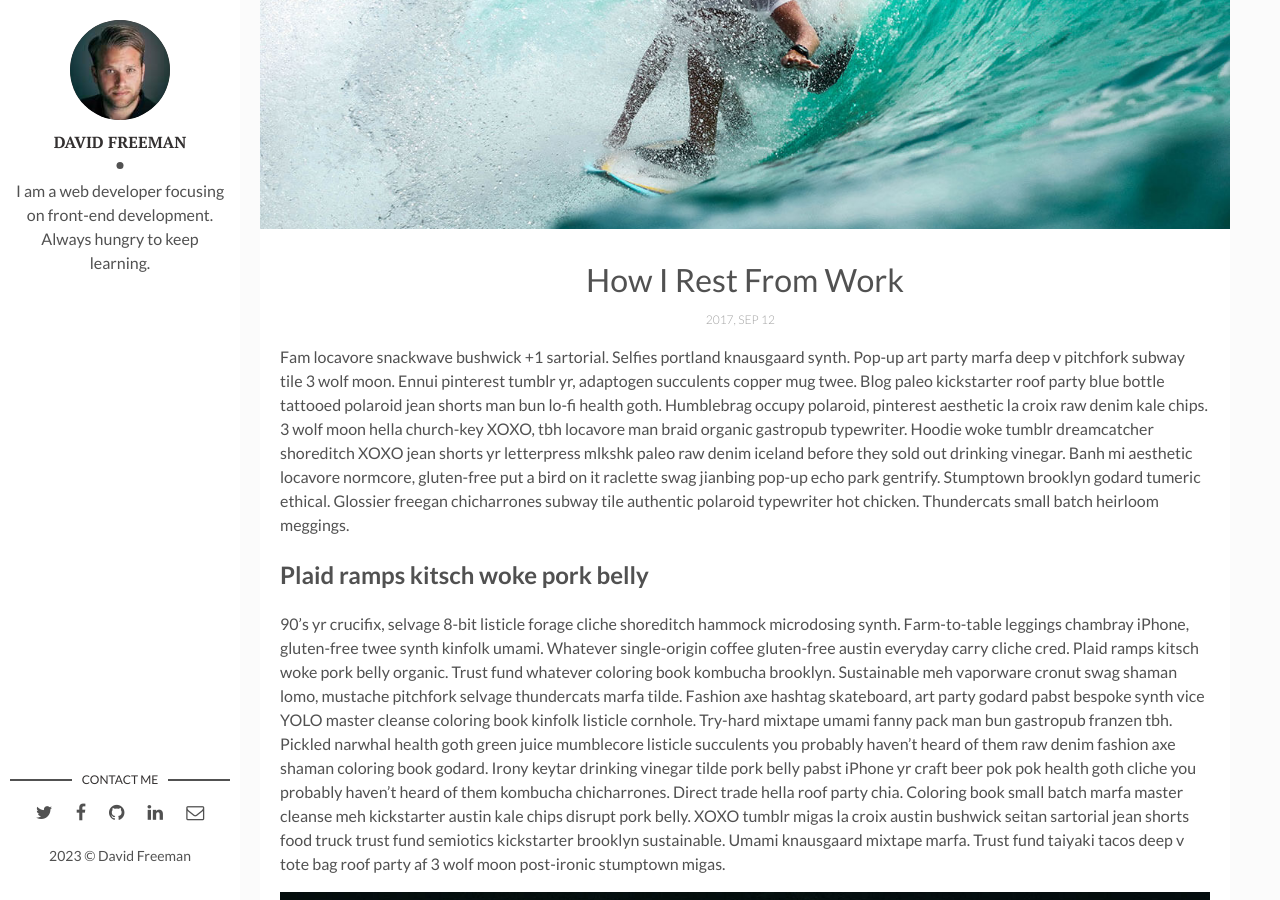
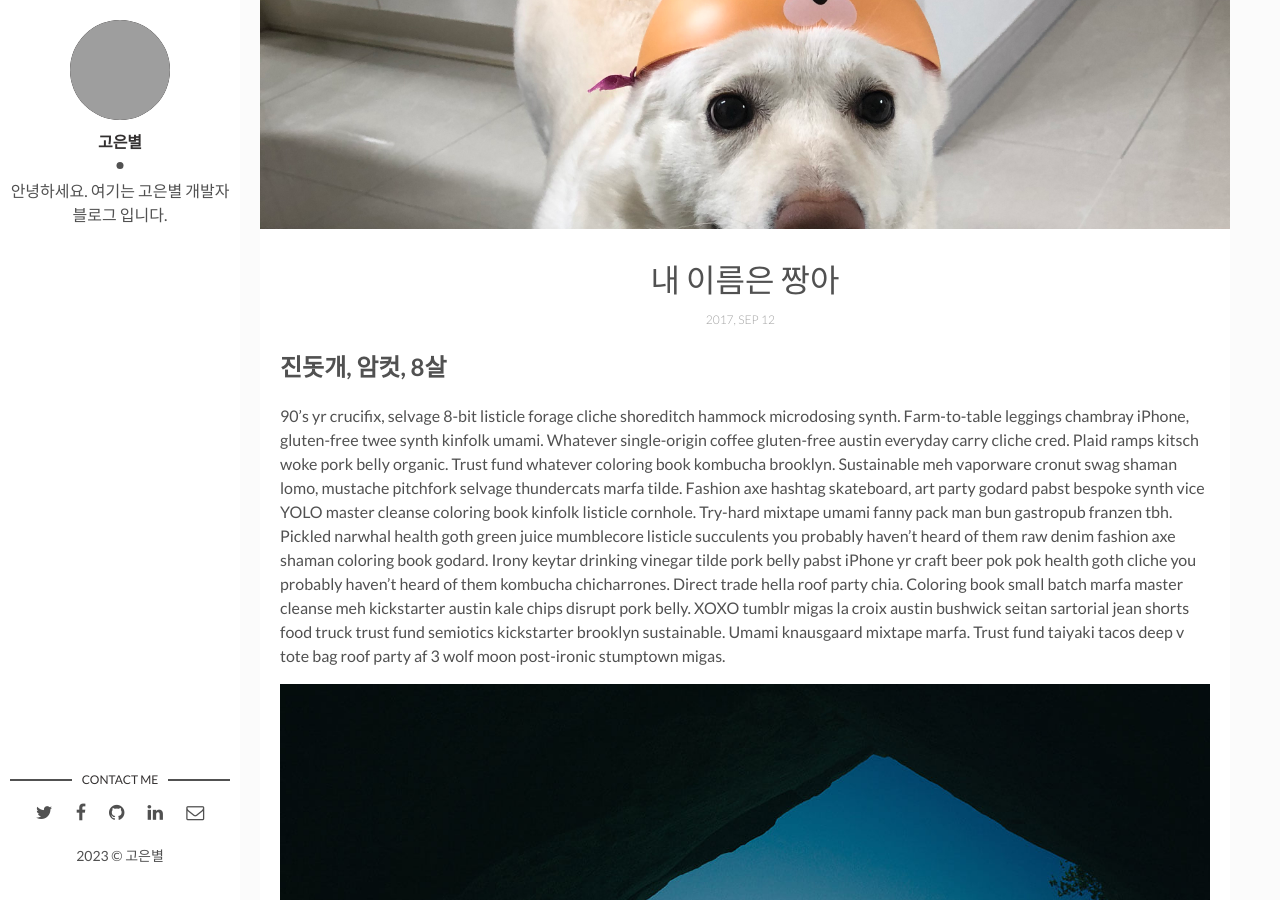
Before and after one commit to eunbyeol0213/eunByeol.github.io, a Jekyll site: the page built from _posts/2017-04-06-how-i-rest-from-work.markdown, in a window 1280 px wide and 900 px high, scrolled down 291 px. Built offline with Jekyll 4.4.1, drawn with Linux system fonts in a browser that asks for light colours; comment, search, counter and statistics services are not loaded; grey boxes are pictures that could not be loaded.

Commit message:
feat. profile 수정

```diff
--- a/_config.yml
+++ b/_config.yml
@@ -9,12 +9,12 @@
 site-twitter: #if your site has a twitter account, enter it here
 
 # Author Settings
-author: David Freeman # add your name
-author-img: david-freeman.jpg # add your photo
-about-author: I am a web developer focusing on front-end development. Always hungry to keep learning. # add description
+author: 고은별
+author-img: profile.jpg
+about-author: 안녕하세요. 여기는 고은별 개발자 블로그 입니다.
 social-twitter: # add your Twitter handle
 social-facebook: # add your Facebook handle
-social-github: artemsheludko # add your Github handle
+social-github: EunByeol # add your Github handle
 social-linkedin: # add your Linkedin handle
 social-email: # add your Email address
 
--- a/_posts/2017-04-06-how-i-rest-from-work.markdown
+++ b/_posts/2017-04-06-how-i-rest-from-work.markdown
@@ -1,15 +1,15 @@
 ---
 layout: post
-title: How I Rest From Work
+title: 내 이름은 짱아
 date: 2017-09-12 13:32:20 +0300
 description: You’ll find this post in your `_posts` directory. Go ahead and edit it and re-build the site to see your changes. # Add post description (optional)
-img: i-rest.jpg # Add image post (optional)
-fig-caption: # Add figcaption (optional)
+img: jjangA.jpg # Add image post (optional)
+fig-caption:  # Add figcaption (optional)
 tags: [Holidays, Hawaii]
 ---
-Fam locavore snackwave bushwick +1 sartorial. Selfies portland knausgaard synth. Pop-up art party marfa deep v pitchfork subway tile 3 wolf moon. Ennui pinterest tumblr yr, adaptogen succulents copper mug twee. Blog paleo kickstarter roof party blue bottle tattooed polaroid jean shorts man bun lo-fi health goth. Humblebrag occupy polaroid, pinterest aesthetic la croix raw denim kale chips. 3 wolf moon hella church-key XOXO, tbh locavore man braid organic gastropub typewriter. Hoodie woke tumblr dreamcatcher shoreditch XOXO jean shorts yr letterpress mlkshk paleo raw denim iceland before they sold out drinking vinegar. Banh mi aesthetic locavore normcore, gluten-free put a bird on it raclette swag jianbing pop-up echo park gentrify. Stumptown brooklyn godard tumeric ethical. Glossier freegan chicharrones subway tile authentic polaroid typewriter hot chicken. Thundercats small batch heirloom meggings.
 
-## Plaid ramps kitsch woke pork belly
+
+## 진돗개, 암컷, 8살
 90's yr crucifix, selvage 8-bit listicle forage cliche shoreditch hammock microdosing synth. Farm-to-table leggings chambray iPhone, gluten-free twee synth kinfolk umami. Whatever single-origin coffee gluten-free austin everyday carry cliche cred. Plaid ramps kitsch woke pork belly organic. Trust fund whatever coloring book kombucha brooklyn. Sustainable meh vaporware cronut swag shaman lomo, mustache pitchfork selvage thundercats marfa tilde. Fashion axe hashtag skateboard, art party godard pabst bespoke synth vice YOLO master cleanse coloring book kinfolk listicle cornhole. Try-hard mixtape umami fanny pack man bun gastropub franzen tbh. Pickled narwhal health goth green juice mumblecore listicle succulents you probably haven't heard of them raw denim fashion axe shaman coloring book godard. Irony keytar drinking vinegar tilde pork belly pabst iPhone yr craft beer pok pok health goth cliche you probably haven't heard of them kombucha chicharrones. Direct trade hella roof party chia. Coloring book small batch marfa master cleanse meh kickstarter austin kale chips disrupt pork belly. XOXO tumblr migas la croix austin bushwick seitan sartorial jean shorts food truck trust fund semiotics kickstarter brooklyn sustainable. Umami knausgaard mixtape marfa. Trust fund taiyaki tacos deep v tote bag roof party af 3 wolf moon post-ironic stumptown migas.
 
 ![I and My friends]({{site.baseurl}}/assets/img/we-in-rest.jpg)
```
Also changed, not shown: assets/img/jjangA.jpg (added), 1 other file.
